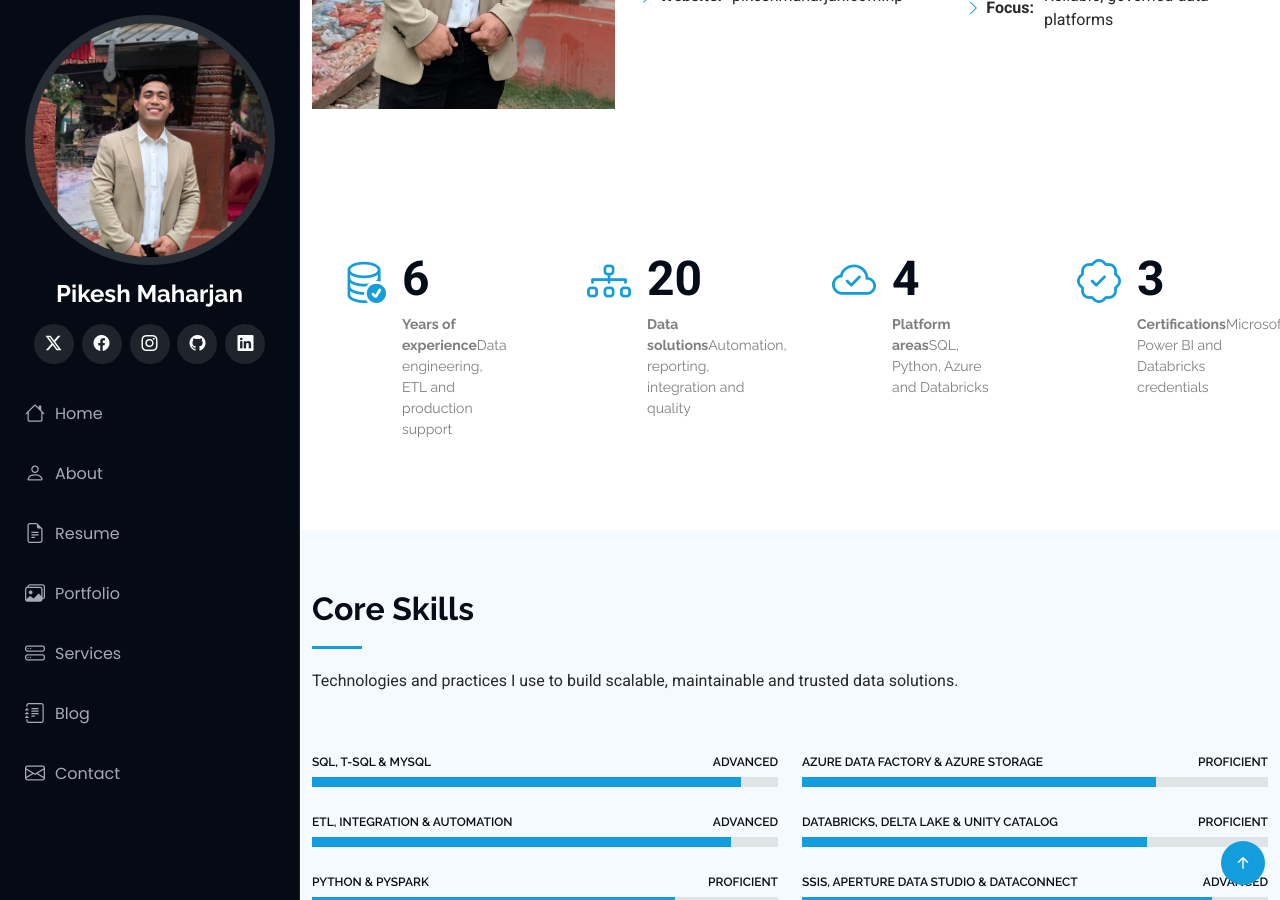
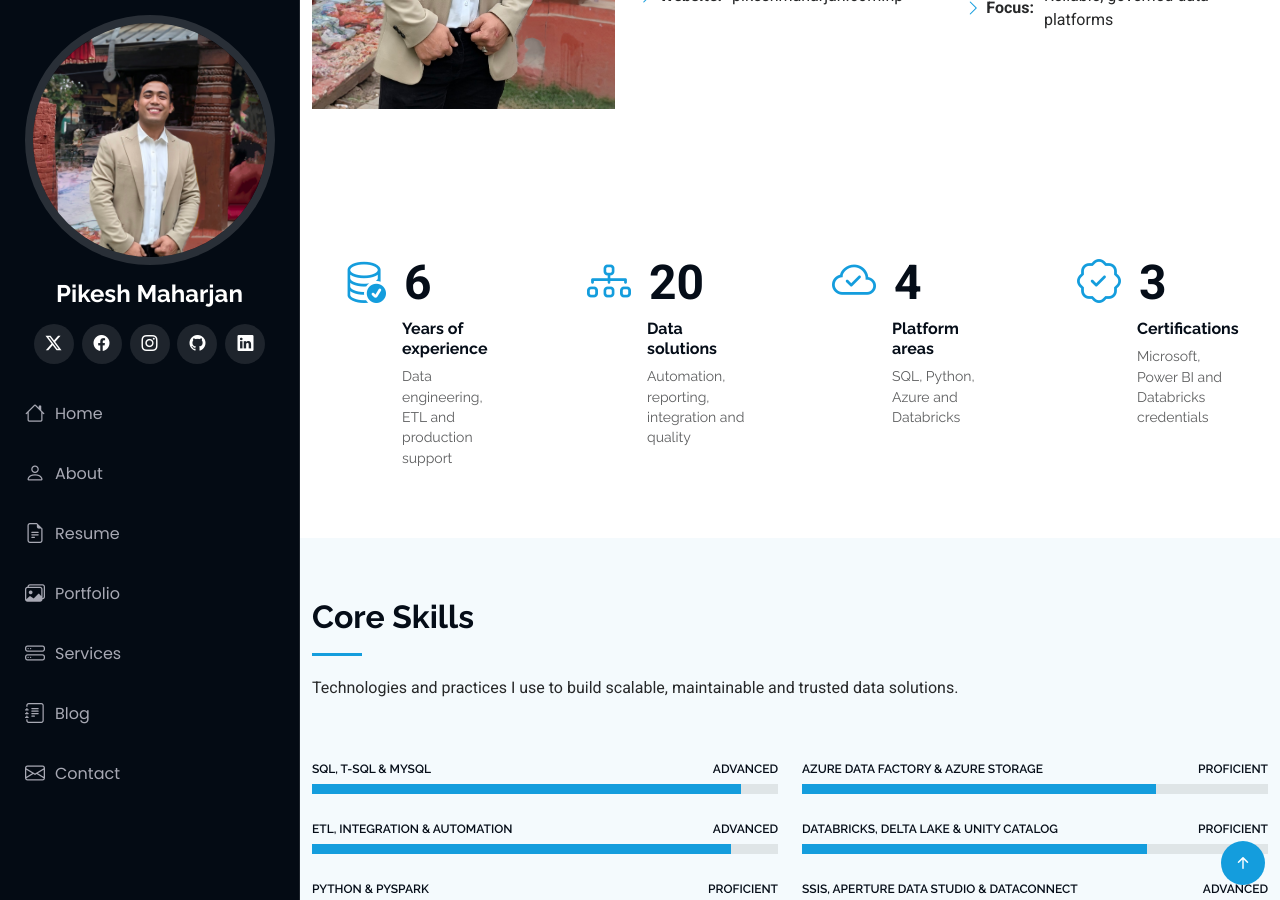
Before and after one commit to MeePks/Portfolio, a Jekyll site: the page index.html, which Jekyll copies as it is, in a window 1280 px wide and 900 px high, scrolled down 1681 px. Built offline with Jekyll 4.4.1, drawn with Linux system fonts in a browser that asks for light colours.

Commit message:
Improve statistics and contact spacing

```diff
--- a/assets/css/main.css
+++ b/assets/css/main.css
@@ -1334,3 +1334,62 @@
 .contact-button:hover { color: #fff; background: var(--accent-color); border-color: var(--accent-color); }
 .contact-button.primary { color: #fff; background: var(--accent-color); border-color: var(--accent-color); }
 @media (max-width: 575px) { .contact-cta { padding: 28px 22px; } }
+
+
+/* Statistics and contact spacing */
+.stats .stats-item {
+  min-height: 150px;
+  padding-bottom: 10px;
+}
+.stats .stats-item i {
+  margin-right: 18px;
+}
+.stats .stats-item .purecounter {
+  margin-bottom: 12px;
+  line-height: 1;
+}
+.stats .stats-item p {
+  display: flex;
+  flex-direction: column;
+  gap: 7px;
+  margin: 0;
+  padding: 0 0 0 60px;
+  line-height: 1.45;
+}
+.stats .stats-item p strong {
+  display: block;
+  color: var(--heading-color);
+  font-size: 16px;
+  line-height: 1.25;
+}
+.stats .stats-item p span {
+  display: block;
+  color: color-mix(in srgb, var(--default-color), transparent 25%);
+  font-size: 14px;
+}
+.contact .contact-details {
+  height: 100%;
+  padding-bottom: 20px;
+}
+.contact .contact-details .info-item {
+  align-items: flex-start;
+  margin-bottom: 28px;
+}
+.contact .contact-details .info-item:last-child {
+  margin-bottom: 0;
+}
+.contact .contact-details a {
+  color: var(--default-color);
+}
+.contact .contact-details a:hover {
+  color: var(--accent-color);
+}
+.contact .contact-cta {
+  display: flex;
+  flex-direction: column;
+  justify-content: center;
+  min-height: 100%;
+}
+@media (max-width: 575px) {
+  .stats .stats-item { min-height: auto; }
+}
```
